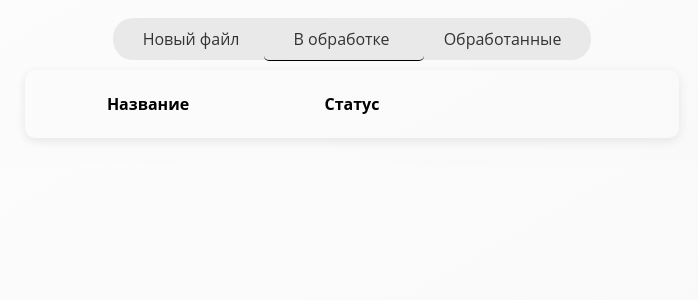
After one commit to 1FaKe110/lemma_server, a Flask app: page /processing in a window 1280 px wide. The commit adds this page. Shown: the top 300 px of the page, without its empty margins (288-986 px from the left). Run offline with Flask 3, Linux system fonts and the light colour scheme; lists and menus that the app fills with data are empty.

Commit message:
добавил новые вкладки - в обработке - обработанные прикрутил локальную базу (при обновлении будет затираться пока что)

```diff
--- a/src/app.py
+++ b/src/main.py
@@ -1,19 +1,51 @@
+import zipfile
+
+import os
+from os.path import join, dirname, realpath
+
 from loguru import logger
 from munch import DefaultMunch
+
+# flask imports
 from flask_cors import CORS
 from flask import Flask, request, render_template, jsonify, send_file, flash, redirect, url_for
-import os
-from os.path import join, dirname, realpath
-import zipfile
+from flask_sqlalchemy import SQLAlchemy
 
+# db imports
+from sqlalchemy import create_engine, Column, Integer, String, DateTime
+from sqlalchemy.orm import sessionmaker
+from datetime import datetime
+
+# local imports
 from application import Application
 
-as_class = DefaultMunch.fromDict
 app = Flask(__name__)
 app.secret_key = '12345'  # секретный ключ для сессий
+app.config['SQLALCHEMY_DATABASE_URI'] = 'sqlite:///files.db'  # URI для базы данных SQLite
+app.config['UPLOAD_FOLDER'] = os.path.join(os.getcwd(), 'files/uploaded')
+app.config['PROCESSED_FOLDER'] = os.path.join(os.getcwd(), 'files/processed')
+
+db = SQLAlchemy(app)
 CORS(app)
 
 logger.add("App.log")
+as_class = DefaultMunch.fromDict
+
+
+class File(db.Model):
+    __tablename__ = 'files'
+    id = Column(Integer, primary_key=True)
+    filename = Column(String, nullable=False)
+    download_filename = Column(String, default=None)
+    upload_filepath = Column(String, nullable=False)
+    download_filepath = Column(String, default=None)
+    status = Column(String, nullable=False, default='Загружен')
+    process_time = Column(String, default=None)
+    uploaded_timestamp = Column(DateTime, nullable=False, default=datetime.now)
+    complete_timestamp = Column(DateTime, default=None)
+
+    def __repr__(self):
+        return f'Db[{self.__tablename__}]'
 
 
 def create_zip_archive(folder_path, output_path):
@@ -23,6 +55,8 @@ def create_zip_archive(folder_path, output_path):
                 file_path = os.path.join(root, file)
                 zipf.write(file_path, os.path.relpath(file_path, folder_path))
 
+
+# СТРАНИЦЫ ОТДАВАЕМЕ ПОЛЬЗОВАТЕЛЮ
 
 @app.route('/')
 @logger.catch
@@ -38,10 +72,37 @@ def index():
                            files=files)
 
 
+@app.route('/ready/<filename>')
+@logger.catch
+def ready(filename):
+    logger.info(f'Файл {filename} готов!')
+    return render_template('index.html',
+                           status='complete',
+                           filename=filename)
+
+
+@app.route('/processing')
+@logger.catch
+def processing():
+    files = File.query.filter(File.status.in_(['Загружен', 'В обработке'])).all()
+    filenames = [file.filename for file in files]
+    logger.info(filenames)
+    return render_template('processing.html', files=files)
+
+
+@app.route('/complete')
+@logger.catch
+def complete():
+    files = File.query.filter_by(status='Обработан').all()
+    return render_template('complete.html', files=files)
+
+
+# ЭНДПОИНТЫ API
 
 @app.route('/upload', methods=['POST'])
 @logger.catch
 def upload():
+    """ Загрузка файлов """
     if 'file' not in request.files:
         message = "Файл не найден"
         logger.error(message)
@@ -65,13 +126,37 @@ def upload():
 
     logger.info(f"Файл сохранен: {filepath}")
 
+    logger.info(f"Cоздаем новую запись в бд {File.__repr__}")
+    old_file = File.query.filter_by(filename=file.filename).first()
+    if old_file:
+        old_file.download_path = None
+        old_file.status = 'Загружен'
+        old_file.process_time = None
+        old_file.complete_timestamp = None
+        old_file.uploaded_timestamp = datetime.now()
+    else:
+        new_file = File(filename=file.filename, upload_filepath=filepath)
+        db.session.add(new_file)
+        db.session.commit()
+
     return jsonify(dict(message=f"\n Файл сохранен: {file.filename}",
                         code='info',
                         filename=file.filename))
 
 
 @app.route('/operate/<filename>')
-def operate(filename):
+def operate(filename: str):
+    """ Обработка файла """
+    file = File.query.filter_by(filename=filename).first()
+    if not file:
+        message = "Файл не найден в бд"
+        logger.error(message)
+        return jsonify(dict(message=message,
+                            code='error'))
+
+    file.status = 'В обработке'
+    db.session.commit()
+
     up_path = os.path.join(app.config['UPLOAD_FOLDER'], filename)
     temp_dir_path = os.path.join(app.config['UPLOAD_FOLDER'], filename.rsplit('.', 1)[0])
     os.makedirs(temp_dir_path, exist_ok=True)
@@ -88,14 +173,23 @@ def operate(filename):
         logger.error(message)
         return jsonify(dict(message=message,
                             code='error'))
-    except RuntimeError as CorruptedFileException:
+    except RuntimeError:
         message = "Файл поврежден. Дальнейшая обработка не возможна"
         logger.error(message)
         return jsonify(dict(message=message,
                             code='error'))
 
     logger.info(f"Начинаю обработку файла: {filename}")
+    start_time = datetime.now()
     unzipped_dir = lemme.run()
+    end_time = datetime.now()
+    process_time = end_time - start_time
+
+    file = File.query.filter_by(filename=filename).first()
+    if file:
+        file.process_time = process_time.total_seconds()
+        file.complete_timestamp = end_time
+        db.session.commit()
 
     logger.info(f"Создаем архив из папки {unzipped_dir}")
     create_zip_archive(unzipped_dir, down_path)
@@ -107,21 +201,23 @@ def operate(filename):
     logger.debug(f'Статус удаления: {rm_state}')
 
     logger.info(f"Архив создан: {down_path}")
-    return redirect(url_for('ready', filename=filename.rsplit('.', 1)[0] + '.zip'))
+    file = File.query.filter_by(filename=filename).first()
+    if file:
+        file.download_filepath = down_path
+        file.download_filename = down_path.rsplit('/', 1)[-1]
+        file.status = 'Обработан'
+        db.session.commit()
+        return jsonify(dict(message="Файл обработан и готов для скачивания",
+                            code='info'))
 
-
-@app.route('/ready/<filename>')
-@logger.catch
-def ready(filename):
-    logger.info(f'Файл {filename} готов!')
-    return render_template('index.html',
-                           status='complete',
-                           filename=filename)
+    return jsonify(dict(message="Не удалось найти файл в бд",
+                        code='error'))
 
 
 @app.route('/download/<filename>')
 @logger.catch
-def download(filename):
+def download(filename: str):
+    """ Скачивание файла """
     file_path = os.path.join(app.config['PROCESSED_FOLDER'], filename)
     logger.debug(f"путь до файла: {file_path}")
     logger.debug(f"Скачиваю файл: {filename}")
@@ -132,14 +228,15 @@ def download(filename):
 
 @logger.catch
 def main():
-    app.config['UPLOAD_FOLDER'] = os.path.join(os.getcwd(), 'files/uploaded')
-    app.config['PROCESSED_FOLDER'] = os.path.join(os.getcwd(), 'files/processed')
-
     logger.debug(f"Path: \n"
                  f" - {app.config['UPLOAD_FOLDER']} \n"
                  f" - {app.config['PROCESSED_FOLDER']}")
 
-    app.run(host='127.0.0.1', port=5000, debug=False)
+    logger.debug("Создаю БД")
+    with app.app_context():
+        db.create_all()
+
+    app.run(host='127.0.0.1', port=5000, debug=True)
 
 
 if __name__ == '__main__':
--- a/src/static/css/styles.css
+++ b/src/static/css/styles.css
@@ -3,10 +3,105 @@ body {
     justify-content: center;
     background: linear-gradient(-30deg, #f8f8f8, #fdfdfd);
     font-family: 'Open Sans', sans-serif;
-    transition: opacity 0.3s ease-in; /* Плавное появление элементов */
+    transition: opacity 0.3s ease-in;
+    flex-direction: column;
+    align-content: center;
+    align-items: center;
 }
 
+
+/* Стили для показа элементов после загрузки страницы */
+body.loaded {
+    opacity: 1;
+    transition: opacity 0.2s ease-in;
+}
+
+
+/* Стили для скрытия анимации загрузки после загрузки страницы */
+.loading-overlay {
+    opacity: 0;
+    transition: opacity 0.5s ease-out; /* Плавное исчезновение элементов */
+}
+
+/* Стили для навигационной панели */
+.top-panel {
+    display: flex;
+    justify-content: center;
+    align-items: center;
+    align-content: center;
+    flex-wrap: nowrap;
+    flex-direction: row;
+}
+
+nav {
+    background-color: #e9e9e9;
+    padding: 10px;
+    position: relative;
+    top: 10px;
+    border-radius: 20px;
+    width: fit-content;
+    display: flex;
+    flex-direction: row;
+    flex-wrap: nowrap;
+    align-content: center;
+    justify-content: center;
+    align-items: baseline;
+}
+
+nav ul {
+    list-style-type: none;
+    margin: 0;
+    padding: 0;
+}
+
+nav ul li {
+    display: inline;
+    box-shadow: 0 0 10px rgb(232 232 232 / 0%);
+    border-radius: 5px;
+    border-bottom: 1px solid #e7e7e7;
+    transition: all .5s ease-in-out;
+}
+
+nav ul li:hover {
+    padding: 10px;
+    box-shadow: 0 0 10px rgb(232 232 232 / 0%);
+    border-bottom: 1px solid black;
+    border-radius: 5px;
+    transition: all .5s ease-in-out;
+}
+
+nav ul li.nav-li-active {
+    padding: 10px;
+    box-shadow: 0 0 10px rgb(232 232 232 / 0%);
+    border-bottom: 1px solid black;
+    border-radius: 5px;
+    transition: all .5s ease-in-out;
+}
+
+nav ul li.nav-li-active:hover {
+    padding: 10px;
+    box-shadow: 0 0 10px rgb(250 250 250 / 0%);
+    border-bottom: 1px solid #d2d2d2;
+    border-radius: 5px;
+    transition: all .5s ease-in-out;
+}
+
+
+nav ul li a {
+    padding: 20px;
+    color: #333;
+    text-decoration: none;
+}
+
+a {
+    text-decoration: NONE;
+    color: #4f3551
+}
+
+
+/* Стили для основного блока информации */
 main {
+    margin-top: 40px;
     display: flex;
     flex-direction: column;
     flex-wrap: nowrap;
@@ -38,3 +133,24 @@ main {
     max-height: 100px;
     overflow: auto;
 }
+
+h1 {
+    padding: 0;
+    margin: 0;
+    margin-bottom: 20px;
+}
+
+
+.complete-indicator {
+    display: inline-flex;
+    flex-wrap: nowrap;
+    flex-direction: row;
+    align-content: center;
+    justify-content: center;
+    align-items: center;
+    padding: 10px;
+}
+
+.complete-indicator i {
+    padding-left: 10px
+}
--- /dev/null
+++ b/src/static/css/wait.css
@@ -0,0 +1,21 @@
+th, td {
+    width: 200px;
+    text-align: center;
+}
+
+@keyframes spin {
+  0% {
+    transform: rotate(0deg);
+  }
+  100% {
+    transform: rotate(-360deg);
+  }
+}
+
+.spinning-ring {
+  display: inline-block;
+  width: 25px;
+  height: 25px;
+  border-radius: 50%;
+  animation: spin 1s linear infinite;
+}
--- a/src/static/js/script.js
+++ b/src/static/js/script.js
@@ -11,20 +11,30 @@ function uploadFile() {
     })
     .then(response => response.json())
     .then(data => {
-
         if (data.code == "error") {
             document.getElementById("statusInfo").innerText = "Статус обработки: Ошибка \n" + data.message;
         } else {
             data.code == "info"
             document.getElementById("statusInfo").innerText = "Статус: " + data.message;
-            document.getElementById("futureInfo").innerText = "Запускаю обработку: по окончанию будет выдан .zip архив";
             console.log(data)
-            window.location.href = '/operate/' + data.filename
+            window.location.href = '/processing';
         }
     })
 }
 
 function DownloadServerFile(filename) {
-    console.log("Downloading: " + filename)
-    window.location.href = "/download/" + filename
+    console.log("Downloading: " + filename);
+    window.location.href = "/download/" + filename;
 }
+
+function operate(filename) {
+    console.log("Запуск обработки файла: " + filename);
+    fetch("/operate/" + filename, {
+        method: "GET"
+    })
+    location.reload();
+}
+
+window.addEventListener('load', function () {
+    document.body.classList.add('loaded');
+});
--- /dev/null
+++ b/src/templates/processing.html
@@ -0,0 +1,60 @@
+<!DOCTYPE html>
+<html xmlns="http://www.w3.org/1999/html">
+<head>
+  <title>Загрузка и обработка файла</title>
+  <link href="https://fonts.googleapis.com/css2?family=Roboto:wght@400;700&display=swap" rel="stylesheet">
+  <link href="https://fonts.googleapis.com/icon?family=Material+Icons" rel="stylesheet">
+  <link rel="stylesheet" type="text/css" href="{{ url_for('static', filename='css/styles.css') }}">
+  <link rel="stylesheet" type="text/css" href="{{ url_for('static', filename='css/wait.css') }}">
+  <script src="{{ url_for('static', filename='js/script.js') }}"></script>
+  <meta http-equiv="refresh" content="10"> <!-- Обновление каждые 5 секунд -->
+</head>
+<body>
+
+<div class="top-panel">
+    <nav class="nav-bar">
+        <ul class="nav-ul">
+            <li class="nav-li">
+                <a class="nav-a" href="{{url_for('index')}}">Новый файл</a>
+            </li>
+            <li class="nav-li-active">
+                <a class="nav-a" href="{{url_for('processing')}}">В обработке</a>
+            </li>
+            <li class="nav-li">
+                <a class="nav-a" href="{{url_for('complete')}}">Обработанные</a>
+            </li>
+        </ul>
+    </nav>
+</div>
+
+<main>
+  <div class="content">
+    <table>
+      <thead>
+        <th>Название</th>
+        <th>Статус</th>
+        <th></th>
+      </thead>
+      <tbody>
+      {% for file in files %}
+      <tr>
+        <td>{{ file.filename }}</td>
+        {% if file.status == 'Загружен' %}
+        <td><span class="material-icons" style="color: green">file_upload</span></td>
+        <td><input type="button" value="Обработать" onclick="operate('{{file.filename}}')"></td>
+        {% elif file.status == 'В обработке' %}
+        <td><span class="material-icons spinning-ring" style="color: #c5ba08">sync</span></td>
+        <td> ... </td>
+        {% elif file.status == 'Обработан' %}
+        <td><span class="material-icons" style="color: green">done_all</span></td>
+        <td><a href="#">Скачать</a></td>
+        {% endif %}
+      </tr>
+      {% endfor %}
+      </tbody>
+    </table>
+  </div>
+</main>
+
+</body>
+</html>
```
Also changed, not shown: src/application/parser/nlps.py (+8 -8 lines), src/requirements.txt (+14 -0 lines), src/templates/complete.html (added, +59 -0 lines), src/templates/index.html (+16 -0 lines).
